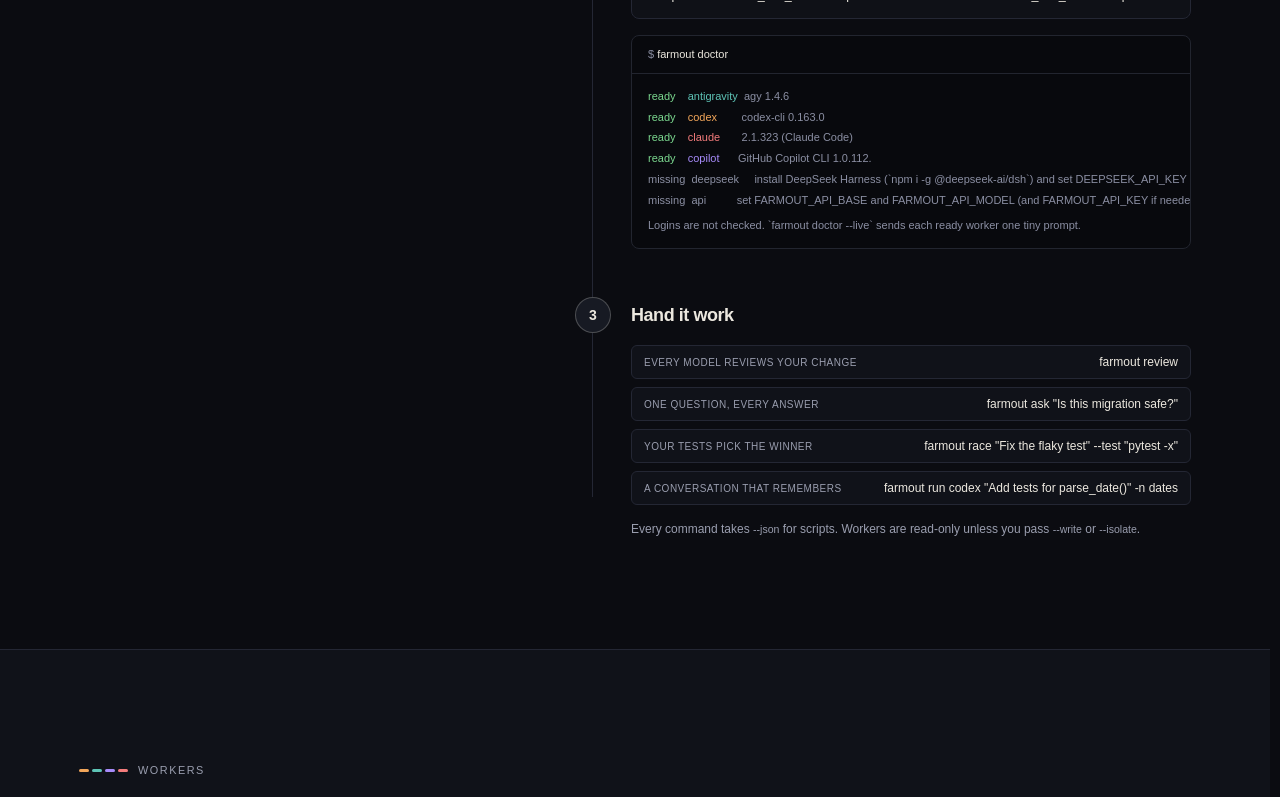
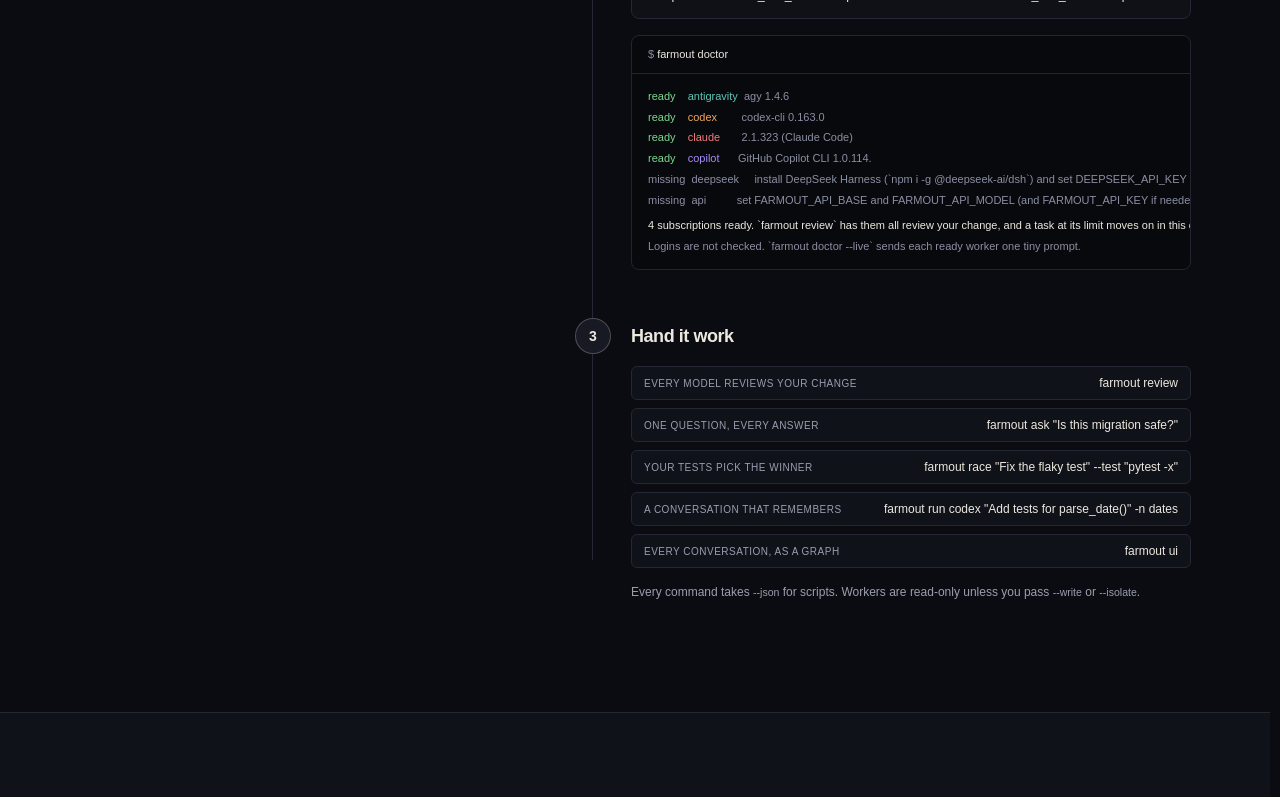
Before and after one commit to JayPokale/farmout, a Next.js app in the folder site/: page / in a window 1280 px wide. Shown: the part 6149-6946 px from the top of the page. Built offline with nearby package versions, Linux system fonts and the light colour scheme; no server answers; a web font is replaced by a local one.

Commit message:
Site: Get started shows today's farmout doctor output and farmout ui

```diff
--- a/site/src/components/GetStarted.tsx
+++ b/site/src/components/GetStarted.tsx
@@ -30,13 +30,13 @@ const INSTALLS = [
   },
 ];
 
-// Real `farmout doctor` output from the maintainer's machine, with the install
-// paths and the first (version) line left out.
+// Real `farmout doctor` output from the maintainer's machine (19 Nov 2026), with the
+// install paths, the first (version) line and the Antigravity terms note left out.
 const DOCTOR = [
   ["ready", "antigravity", "agy 1.4.6", "text-term-agy"],
   ["ready", "codex", "codex-cli 0.163.0", "text-term-codex"],
   ["ready", "claude", "2.1.323 (Claude Code)", "text-term-claude"],
-  ["ready", "copilot", "GitHub Copilot CLI 1.0.112.", "text-term-copilot"],
+  ["ready", "copilot", "GitHub Copilot CLI 1.0.114.", "text-term-copilot"],
   ["missing", "deepseek", "install DeepSeek Harness (`npm i -g @deepseek-ai/dsh`) and set DEEPSEEK_API_KEY", "text-term-dim"],
   ["missing", "api", "set FARMOUT_API_BASE and FARMOUT_API_MODEL (and FARMOUT_API_KEY if needed)", "text-term-dim"],
 ] as const;
@@ -141,7 +141,11 @@ export default function GetStarted() {
                       <span className="text-term-dim">{v}</span>
                     </p>
                   ))}
-                  <p className="mt-1 whitespace-pre text-term-dim">
+                  <p className="mt-1 whitespace-pre text-term-fg">
+                    4 subscriptions ready. `farmout review` has them all review your change, and a task at its limit
+                    moves on in this order here: antigravity, codex, claude, copilot. The `fallback` setting changes it.
+                  </p>
+                  <p className="whitespace-pre text-term-dim">
                     Logins are not checked. `farmout doctor --live` sends each ready worker one tiny prompt.
                   </p>
                 </div>
@@ -155,6 +159,7 @@ export default function GetStarted() {
                   ["one question, every answer", 'farmout ask "Is this migration safe?"'],
                   ["your tests pick the winner", 'farmout race "Fix the flaky test" --test "pytest -x"'],
                   ["a conversation that remembers", 'farmout run codex "Add tests for parse_date()" -n dates'],
+                  ["every conversation, as a graph", "farmout ui"],
                 ].map(([k, v]) => (
                   <div
                     key={k}
```
